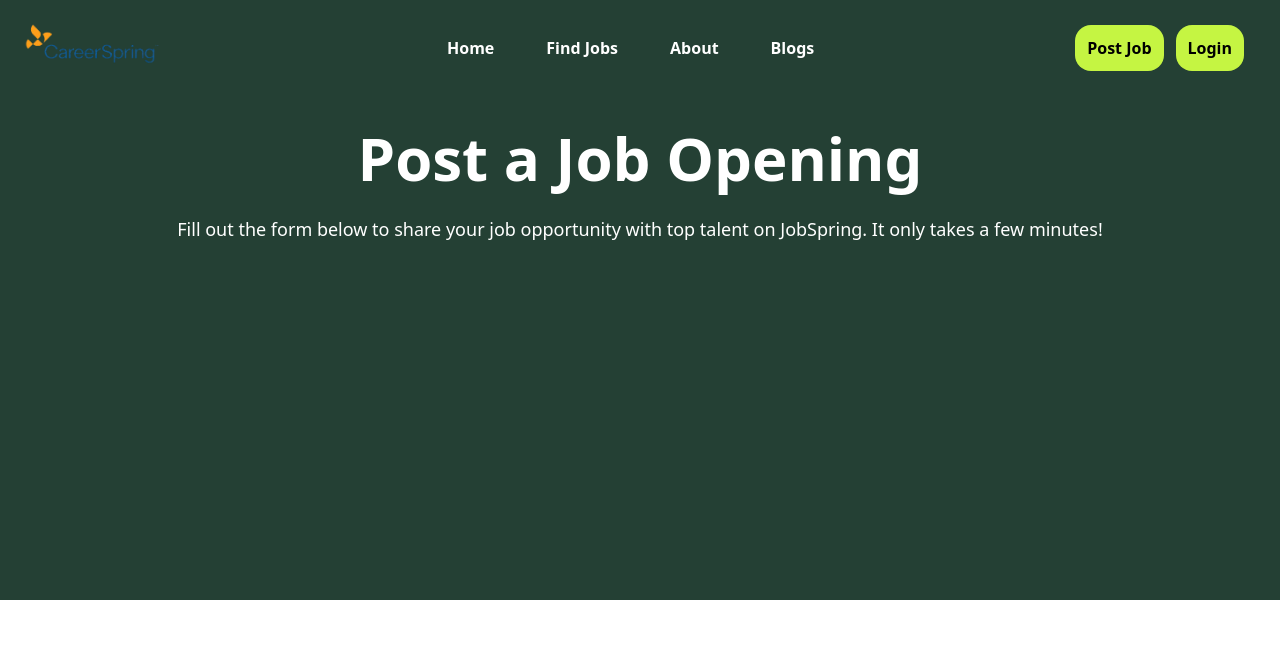
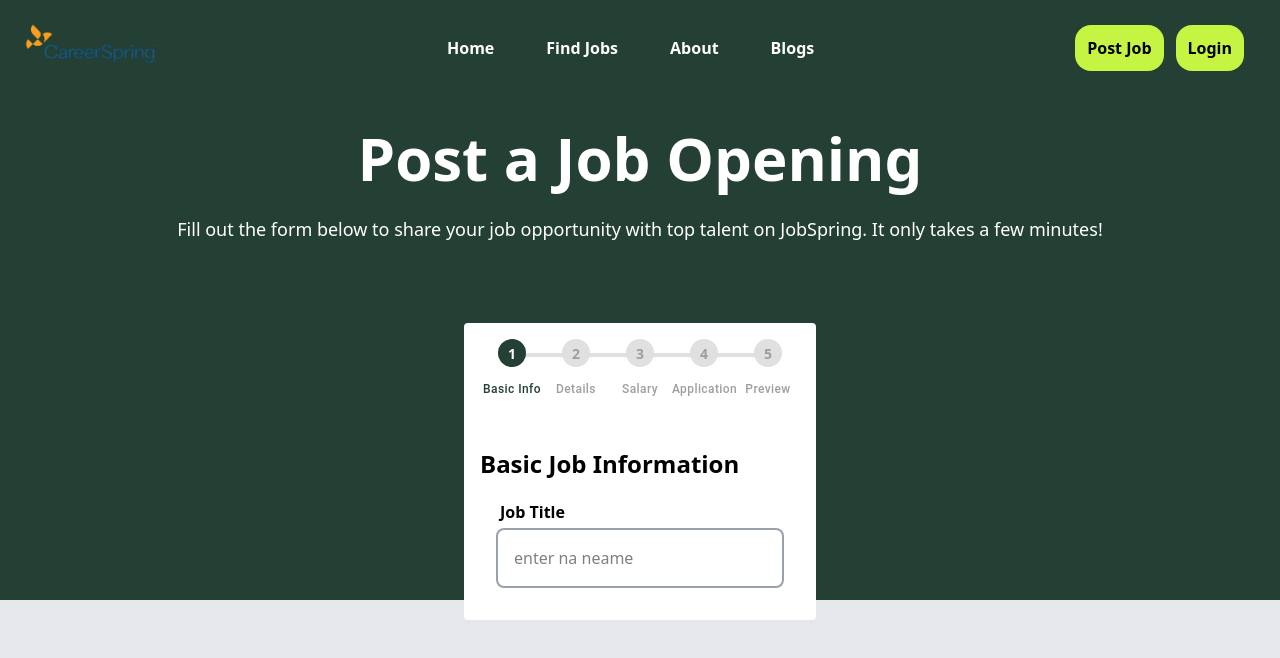
Before and after one commit to Hassan-Shah2003/Job-Spring, a React (Vite) app: page / in a window 1280 px wide. Shown: the top 658 px of the page. Built offline with nearby package versions, Linux system fonts and the light colour scheme.

Commit message:
make progress bar

```diff
--- a/package.json
+++ b/package.json
@@ -15,6 +15,7 @@
     "@heroicons/react": "^2.2.0",
     "@hookform/resolvers": "^5.2.2",
     "@material-tailwind/react": "^3.0.0-beta.24",
+    "@mui/icons-material": "^7.3.2",
     "@mui/material": "^7.3.2",
     "@tailwindcss/vite": "^4.1.13",
     "class-variance-authority": "^0.7.1",
--- a/src/components/common/FormInput.jsx
+++ b/src/components/common/FormInput.jsx
@@ -4,12 +4,11 @@ const FormInput = () => {
   return (
     <div className='flex flex-col m-4'>
       <label htmlFor={name} className='font-bold m-1'>Job Title</label>
-    <input className='border-2 border-gray-400 w-72 p-4 rounded-lg focus:outline-none focus:border-[#132e13]' placeholder='enter na neame'>
+    <input className='border-2 border-gray-400 w-72 p-4 rounded-lg focus:ring-1 focus:outline-none focus:border-[#132e13]' placeholder='enter na neame'>
     </input>
     </div>
   )
 }
 
 
-
 export default FormInput
--- a/src/components/common/SteeperNav.jsx
+++ b/src/components/common/SteeperNav.jsx
@@ -1,74 +1,81 @@
 import React from "react";
-import { Box, Typography, StepConnector } from "@mui/material";
-import { styled } from "@mui/material/styles";
+import { Box, Typography } from "@mui/material";
 
 const steps = [
-  "Account Setup",
-  "Profile Info",
-  "Preferences",
-  "Review",
-  "Finish",
+  { label: "Basic Info" },
+  { label: "Details" },
+  { label: "Salary" },
+  { label: "Application" },
+  { label: "Preview" },
 ];
 
-// Custom Circle
-const StepCircle = styled(Box)(({ theme, active, completed }) => ({
-  width: 40,
-  height: 40,
-  borderRadius: "50%",
-  display: "flex",
-  alignItems: "center",
-  justifyContent: "center",
-  fontWeight: "bold",
-  fontSize: "1.1rem",
-  backgroundColor: completed
-    ? "green"
-    : active
-    ? theme.palette.primary.main
-    : "#ccc",
-  color: "#fff",
-}));
+export default function CustomStepper({ activeStep = 0 }) {
+  return (
+    <Box mb={6} position="relative">
+      {/* Progress Background Line */}
+      <Box
+        sx={{
+          position: "absolute",
+          top: 14,
+          left: 40,
+          right: 40,
+          height: 4,
+          bgcolor: "grey.300",
+          zIndex: 0,
+        }}
+      />
+      {/* Progress Filled Line */}
+      <Box
+        sx={{
+          position: "absolute",
+          top: 14,
+          left: 40,
+          height: 4,
+          bgcolor: "#244034", // custom dark green
+          zIndex: 1,
+          width: `${(activeStep / (steps.length - 1)) * 100}%`,
+          transition: "width 0.3s ease",
+        }}
+      />
 
-// Custom Connector (line between steps)
-const Line = styled(Box)(({ active }) => ({
-  flex: 1,
-  height: 4,
-  backgroundColor: active ? "#1976d2" : "#ccc",
-  margin: "0 8px",
-  borderRadius: 2,
-}));
-
-function CustomStepper({ activeStep = 2 }) {
-  return (
-    <Box display="flex" alignItems="center" justifyContent="center" p={4}>
-      {steps.map((label, index) => {
-        const isActive = index === activeStep;
-        const isCompleted = index < activeStep;
-
-        return (
-          <React.Fragment key={label}>
-            <Box display="flex" flexDirection="column" alignItems="center">
-              <StepCircle active={isActive ? 1 : 0} completed={isCompleted ? 1 : 0}>
-                {index + 1}
-              </StepCircle>
-              <Typography
-                variant="body1"
+      {/* Steps */}
+      <Box display="flex" justifyContent="space-between" position="relative" zIndex={2}>
+        {steps.map((step, index) => {
+          const isActive = index === activeStep;
+          const isCompleted = index < activeStep;
+          return (
+            <Box key={index} textAlign="center" width="20%">
+              {/* Circle */}
+              <Box
                 sx={{
-                  mt: 1,
-                  fontWeight: isActive ? "bold" : "normal",
-                  color: isActive ? "#1976d2" : isCompleted ? "green" : "gray",
+                  width: 28,
+                  height: 28,
+                  borderRadius: "50%",
+                  mx: "auto",
+                  mb: 1,
+                  display: "flex",
+                  alignItems: "center",
+                  justifyContent: "center",
+                  fontWeight: "bold",
+                  fontSize: 14,
+                  bgcolor: isActive || isCompleted ? "#244034" : "grey.300", // here
+                  color: isActive || isCompleted ? "white" : "grey.500",
                 }}
               >
-                {label}
+                {index + 1}
+              </Box>
+              {/* Label */}
+              <Typography
+                variant="caption"
+                fontWeight={500}
+                sx={{ color: isActive || isCompleted ? "#244034" : "grey.500" }}
+              >
+                {step.label}
               </Typography>
             </Box>
-            {index !== steps.length - 1 && (
-              <Line active={index < activeStep ? 1 : 0} />
-            )}
-          </React.Fragment>
-        );
-      })}
+          );
+        })}
+      </Box>
     </Box>
   );
 }
-
-export default CustomStepper;
--- a/src/components/jobs/postjob/JobStepOne.jsx
+++ b/src/components/jobs/postjob/JobStepOne.jsx
@@ -1,9 +1,12 @@
 import React from 'react'
-
+import FormInput from '../../common/FormInput'
 const JobStepOne = () => {
   return (
     <div>
-
+      <div>
+        <h1 className='text-2xl font-bold'>Basic Job Information</h1>
+      </div>
+        <FormInput>sdas</FormInput>
     </div>
   )
 }
--- a/src/components/jobs/postjob/PostJob.jsx
+++ b/src/components/jobs/postjob/PostJob.jsx
@@ -4,14 +4,11 @@ import JobStepThree from './JobStepThree'
 import JobStepFour from './JobStepFour'
 import JobStepFive from './JobStepFive'
 import Navbar from '../../common/Navbar'
-import DefaultStepper from '../../common/SteeperNav.jsx'
-import HorizontalLinearAlternativeLabelStepper from '../../common/SteeperNav.jsx'
 import CustomStepper from '../../common/SteeperNav.jsx'
-import InputField from '../../common/FormInput.jsx'
 
 const PostJob = () => {
   return (
-    <div>
+    <div className='min-h-screen bg-gray-200'>
       <div className='bg-[#244034] h-[600px]'>
         <Navbar></Navbar>
         <div className='text-white  pt-4'>
@@ -21,7 +18,11 @@ const PostJob = () => {
             It only takes a few minutes!
           </p>
         </div>
-        <div className='bg-white'>
+        <div className='flex justify-center mt-20'>
+          <div className='bg-white max-w-4xl rounded p-4'>
+          <CustomStepper></CustomStepper>
+          <JobStepOne></JobStepOne>
+          </div>
         </div>
       </div>
     </div>
```
Also changed, not shown: 1 other file (tests, documents, lock files or other folders).
